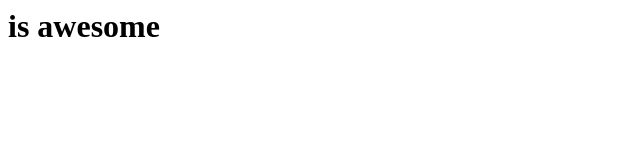
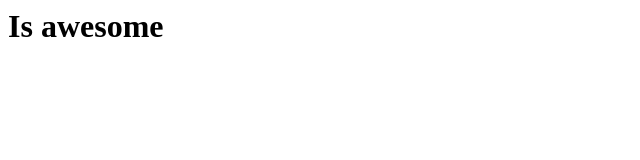
Before and after one commit to Bukamuso/javascript-site, a plain HTML site: page functions.html in a window 1280 px wide. Both pictures are taken after a click on the element "JavaScript". Shown: the full height of the page, 0-640 px from the left. Drawn offline with Linux system fonts and the light colour scheme.

Commit message:
Update functions.html

```diff
--- a/functions.html
+++ b/functions.html
@@ -3,10 +3,16 @@
         <link rel="stylesheet" type="text/css" href="style.css">
     </head>
     <body>
-        <h1 onclick="innerHTML='is awesome'">JavaScript</h1>
+        <h1 id="heading" onclick="changeText()">JavaScript</h1>
 
         <script>
-
+            function changeText(){
+                if(document.getElementById("heading").innerHTML=='JavaScript'){
+                    document.getElementById("heading").innerHTML='Is awesome'
+                } else {
+                    document.getElementById("heading").innerHTML='JavaScript'
+                }
+            }
         </script>
     </body>
 </html>
```
